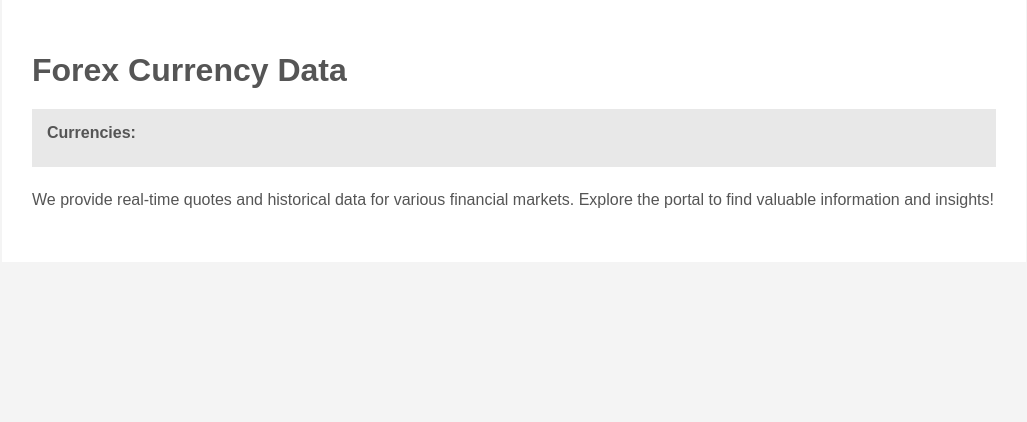
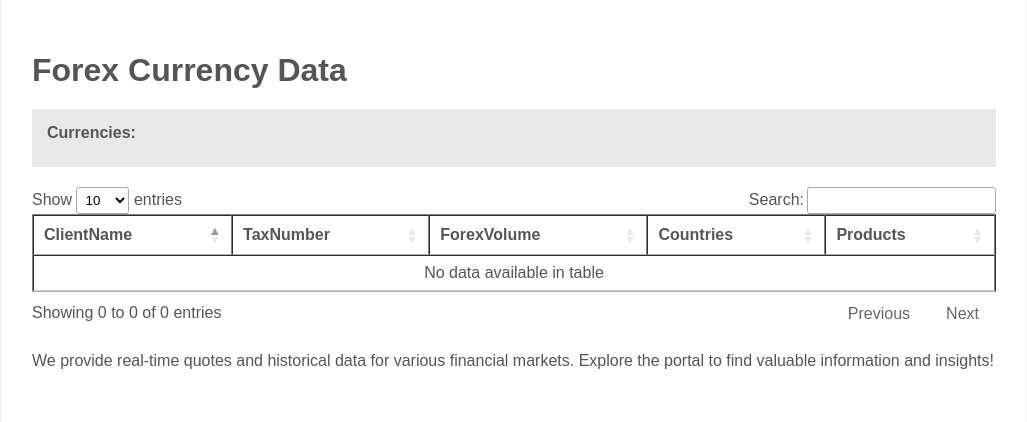
Before and after one commit to damnpav/quote_portal, a Django app: template quote_portal/frontpage/templates/frontpage.html in a window 1280 px wide. Shown: the part 118-540 px from the top of the page, without its empty margins (126-1153 px from the left). Run offline with Django 4.2, Linux system fonts and the light colour scheme; the template is opened without the code that fills it, so the values that code supplies are empty; some libraries are stand-ins or nearby versions.

Commit message:
finance api2

```diff
--- a/quote_portal/frontpage/templates/frontpage.html
+++ b/quote_portal/frontpage/templates/frontpage.html
@@ -4,6 +4,8 @@
     <meta charset="UTF-8">
     <meta name="viewport" content="width=device-width, initial-scale=1.0">
     <title>Quotes Portal</title>
+        <!-- Include DataTables CSS -->
+    <link rel="stylesheet" type="text/css" href="https://cdn.datatables.net/1.11.4/css/jquery.dataTables.css">
     <style>
         body {
             font-family: Arial, sans-serif;
@@ -57,8 +59,42 @@
                 </div>
                 <!-- Add more forex data as needed -->
             </div>
+            <div class="excel-data">
+                <table id="dataTable" border="1">
+                    <thead>
+                        <tr>
+                            <th>ClientName</th>
+                            <th>TaxNumber</th>
+                            <th>ForexVolume</th>
+                            <th>Countries</th>
+                            <th>Products</th>
+                        </tr>
+                    </thead>
+                    <tbody>
+                        {% for row in table_data %}
+                            <tr>
+                                <td>{{ row.ClientName }}</td>
+                                <td>{{ row.TaxNumber }}</td>
+                                <td>{{ row.ForexVolume }}</td>
+                                <td>{{ row.Countries }}</td>
+                                <td>{{ row.Products }}</td>
+                            </tr>
+                        {% endfor %}
+                    </tbody>
+                </table>
+            </div>
             <p>We provide real-time quotes and historical data for various financial markets. Explore the portal to find valuable information and insights!</p>
         </div>
     </div>
+    <!-- Include jQuery and DataTables JS -->
+    <script type="text/javascript" charset="utf8" src="https://code.jquery.com/jquery-3.6.0.min.js"></script>
+    <script type="text/javascript" charset="utf8" src="https://cdn.datatables.net/1.11.4/js/jquery.dataTables.js"></script>
+
+    <!-- Initialize DataTables -->
+    <script type="text/javascript">
+        $(document).ready( function () {
+            $('#dataTable').DataTable();
+        });
+    </script>
 </body>
 </html>
```
Also changed, not shown: quote_portal/frontpage/external_data_handler.py (added, +14 -0 lines), quote_portal/frontpage/views.py (+14 -1 lines).
